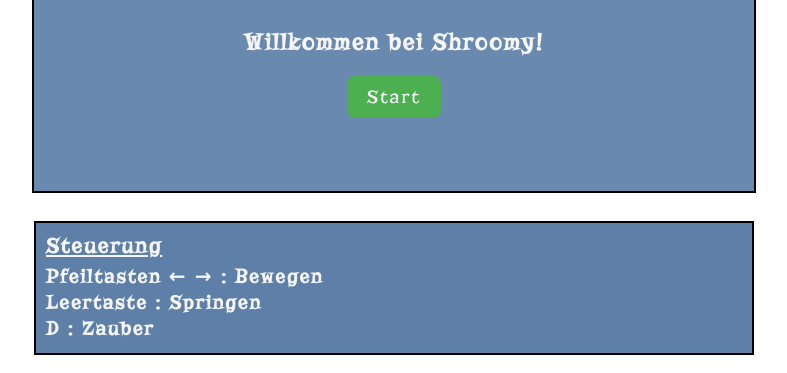
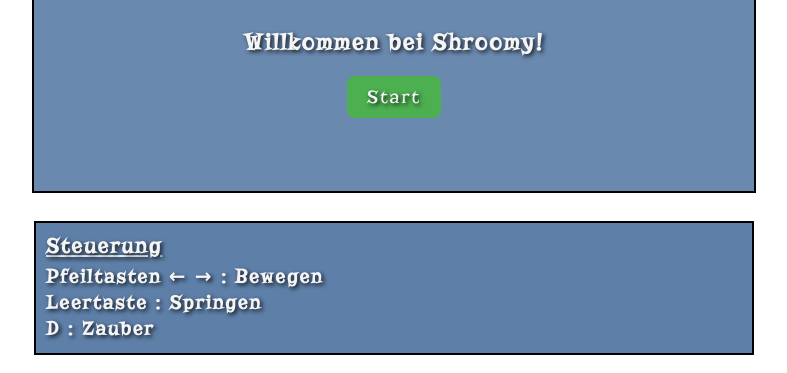
Before and after one commit to FelixRabenholdDev/Shroomy, a plain HTML site: page index.html in a window 1280 px wide. Shown: the part 427-800 px from the top of the page, without its empty margins (246-1033 px from the left). Drawn offline with Linux system fonts and the light colour scheme.

Commit message:
upd font

```diff
--- a/style.css
+++ b/style.css
@@ -9,6 +9,7 @@
     box-sizing: border-box;
     scroll-behavior: smooth;
     color: whitesmoke;
+    text-shadow: rgba(0, 0, 0, 0.822) 2px 2px 4px;
 }
 
 a {
```
